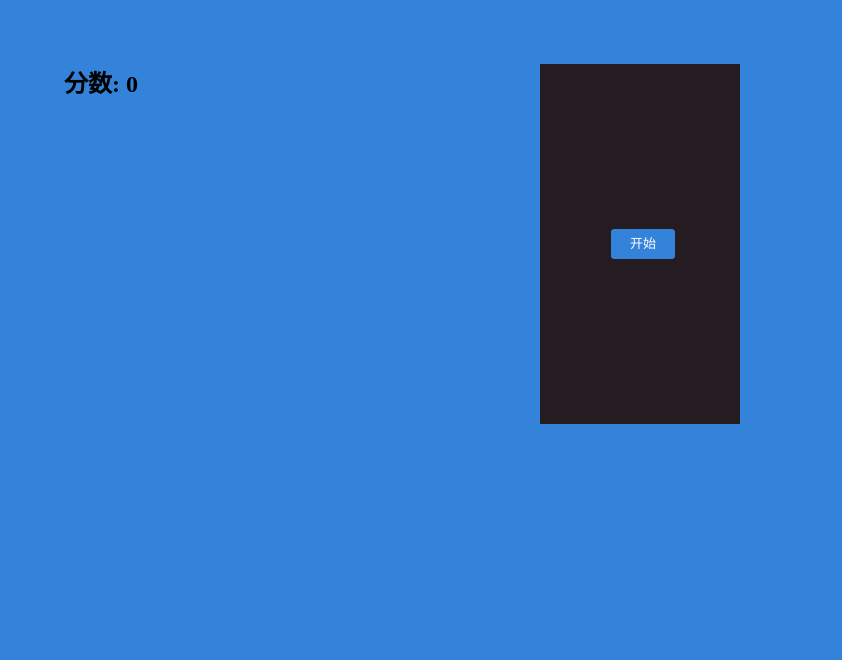
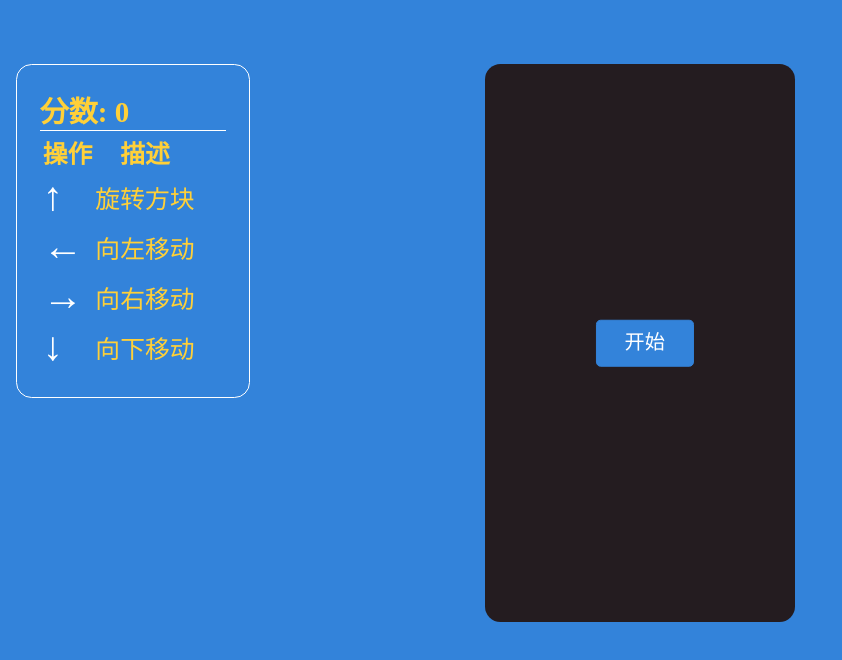
Before and after one commit to muxik/javascriptTetris, a website: page Tetris.html in a window 1280 px wide. Shown: the whole page, without its empty margins (0-842 px from the left). Drawn offline with nearby package versions, Linux system fonts and the light colour scheme.

Commit message:
修改了样式，取消对手机的支持

```diff
--- a/Tetris.html
+++ b/Tetris.html
@@ -12,7 +12,29 @@
 <div class="row">
     <!-- game bg-->
     <div class="number">
-        <h2>分数: <span id="number">0</span></h2>
+        <h3>分数: <span id="number">0</span></h3>
+        <table>
+            <tr>
+                <th>操作</th>
+                <th>描述</th>
+            </tr>
+            <tr>
+                <td><span class="op">↑</span></td>
+                <td>旋转方块</td>
+            </tr>
+            <tr>
+                <td><span class="op">←</span></td>
+                <td>向左移动</td>
+            </tr>
+            <tr>
+                <td><span class="op">→</span></td>
+                <td>向右移动</td>
+            </tr>
+            <tr>
+                <td><span class="op">↓</span></td>
+                <td>向下移动</td>
+            </tr>
+        </table>
     </div>
     <div class="container" id="container">
         <!-- block element-->
@@ -23,5 +45,11 @@
 <script src="node_modules/lodash/lodash.min.js"></script>
 <script src="node_modules/jquery/dist/jquery.min.js"></script>
 <script src="js/main.js"></script>
+
+
+<script>
+    // 检测手机还是电脑
+    browserDetection();
+</script>
 </body>
 </html>
--- a/css/style.css
+++ b/css/style.css
@@ -6,6 +6,7 @@
 body {
     padding: 5%;
     background: #3383da;
+    zoom: 155%;
 }
 
 .container {
@@ -14,10 +15,26 @@ body {
     height: 360px;
     background: #241c20;
     position: relative;
+    border-radius: 10px;
 }
 
 .number{
-    float: left;
+    color: #ffd038;
+    padding: 15px;
+    border: 1px solid #ffffff;
+    /*float: left;*/
+    width: 120px;
+    position: fixed;
+    left: 10px;
+    border-radius: 10px;
+}
+.number h3{
+    border-bottom: 1px solid #fff;
+}
+
+.number table tr td .op{
+    color: #fff;
+    font-size: 26px;
 }
 
 .activity_model {
--- a/js/main.js
+++ b/js/main.js
@@ -109,10 +109,11 @@ let number = 0;
 // 入口函数
 function init() {
     // 开始按钮消失
-    document.getElementById("play").style.display='none';
+    document.getElementById("play").style.display = 'none';
     // 播放背景音乐
     voicePaly();
 
+    // 渲染游戏
     createModel();
     onkeyDown();
 }
@@ -122,7 +123,7 @@ function init() {
  */
 function createModel() {
     // 当前使用模型
-    currentModel = MODELS[Math.floor(Math.random()*4)];
+    currentModel = MODELS[Math.floor(Math.random() * 4)];
     // currentModel = MODELS[3];
     // 初始化 16 宫格的位置
     currentY = 0;
@@ -138,8 +139,8 @@ function createModel() {
     }
 
     // 判断游戏是否结束
-    if (isMeet(currentX,currentY,currentModel)) {
-        window.alert("游戏结束: 分数:" +  number);
+    if (isMeet(currentX, currentY, currentModel)) {
+        window.alert("游戏结束: 分数:" + number);
         // 刷新页面
         location.reload();
     }
@@ -402,7 +403,7 @@ function voicePaly() {
     let audio = "js/music.mp3";
     audio = new Audio(audio);
     // 循环播放，播放结束继续播放
-    $(audio).unbind("ended").bind("ended", function(){
+    $(audio).unbind("ended").bind("ended", function () {
         audio.play();
     });
     audio.play();
@@ -415,3 +416,21 @@ function addNumber() {
     number += 100;
     document.getElementById('number').innerHTML = number;
 }
+
+/**
+ * 取消手机支持
+ */
+function browserDetection() {
+    let sUserAgent = navigator.userAgent.toLowerCase();
+    let bIsIpad = sUserAgent.match(/ipad/i) == "ipad";
+    let bIsIphoneOs = sUserAgent.match(/iphone os/i) == "iphone os";
+    let bIsMidp = sUserAgent.match(/midp/i) == "midp";
+    let bIsUc7 = sUserAgent.match(/rv:1.2.3.4/i) == "rv:1.2.3.4";
+    let bIsUc = sUserAgent.match(/ucweb/i) == "ucweb";
+    let bIsAndroid = sUserAgent.match(/android/i) == "android";
+    let bIsCE = sUserAgent.match(/windows ce/i) == "windows ce";
+    let bIsWM = sUserAgent.match(/windows mobile/i) == "windows mobile";
+    if ((bIsIpad || bIsIphoneOs || bIsMidp || bIsUc7 || bIsUc || bIsAndroid || bIsCE || bIsWM)) {
+        document.getElementsByTagName('body')[0].innerHTML = "<h1>本游戏不支持手机，请切换到电脑游玩</h1>";
+    }
+}
```
